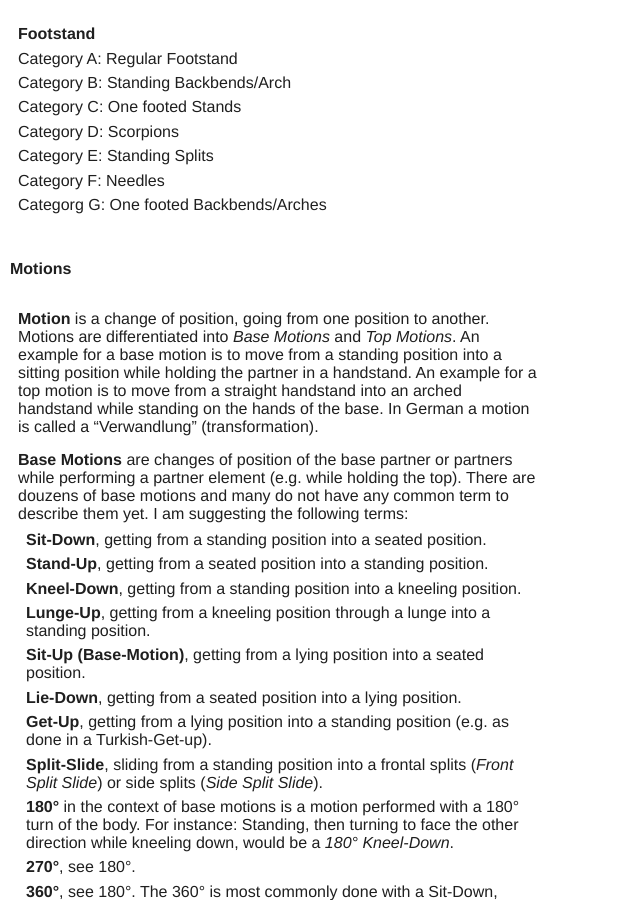
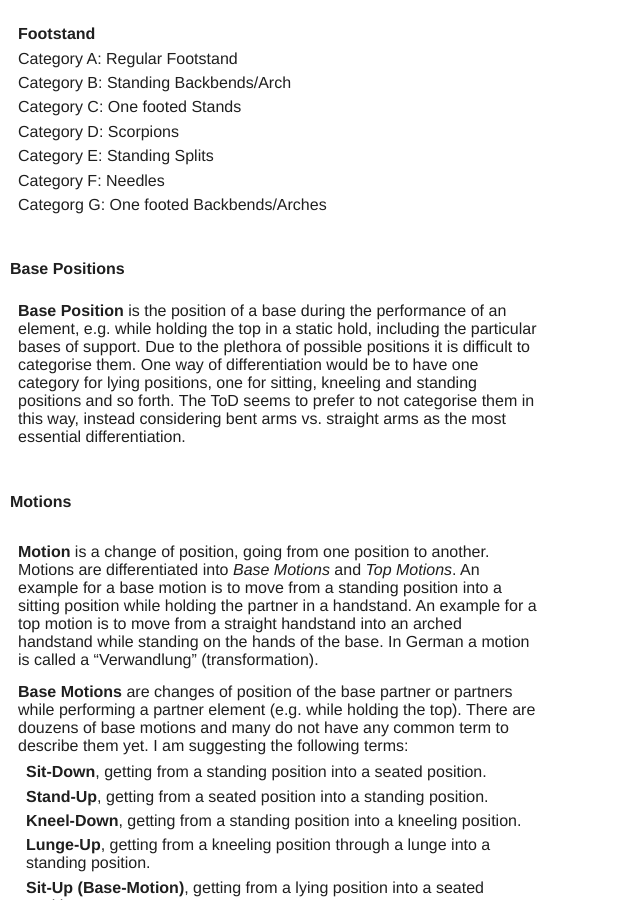
Before and after one commit to floshin/acrolib, a Jekyll site: the page built from glossary.md, in a window 1280 px wide and 900 px high, scrolled down 5788 px. Shown: the whole window, without its empty margins (0-640 px from the left). Built offline with Jekyll 4.4.1, drawn with Linux system fonts in a browser that asks for light colours; our own code applies the rules of GitHub Pages for plain Markdown files.

Commit message:
Update glossary.md

```diff
--- a/glossary.md
+++ b/glossary.md
@@ -162,6 +162,12 @@ We divide the Acrobatic terms into the following categories according to the cat
 * Category E: Standing Splits
 * Category F: Needles
 * Categorg G: One footed Backbends/Arches
+
+
+#### Base Positions
+
+* **Base Position** is the position of a base during the performance of an element, e.g. while holding the top in a static hold, including the particular bases of support. Due to the plethora of possible positions it is difficult to categorise them. One way of differentiation would be to have one category for lying positions, one for sitting, kneeling and standing positions and so forth. The ToD seems to prefer to not categorise them in this way, instead considering bent arms vs. straight arms as the most essential differentiation.
+
 
 
 #### Motions
```
